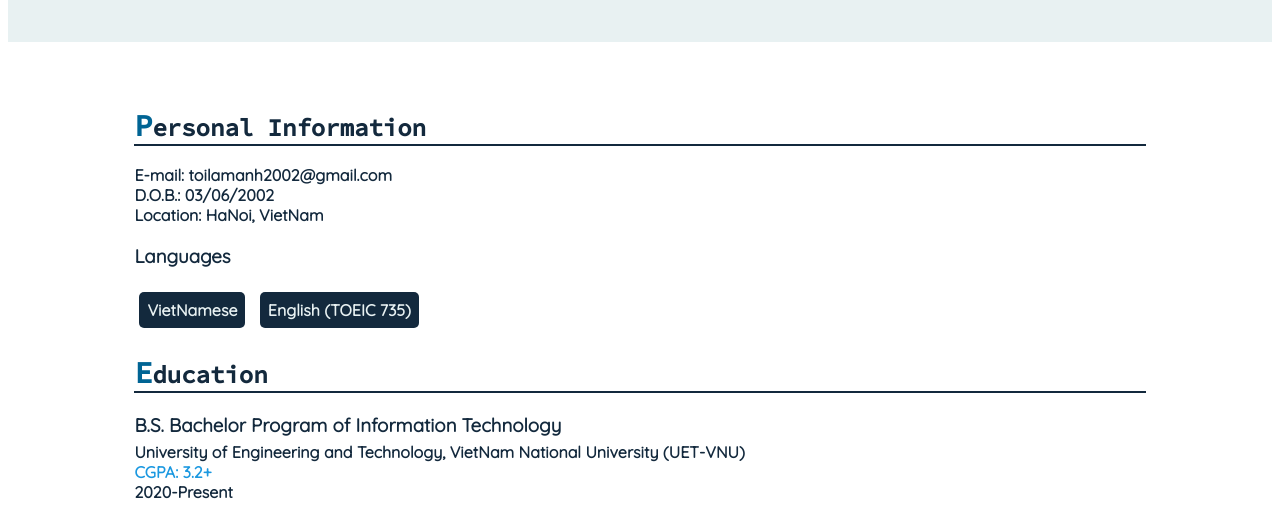
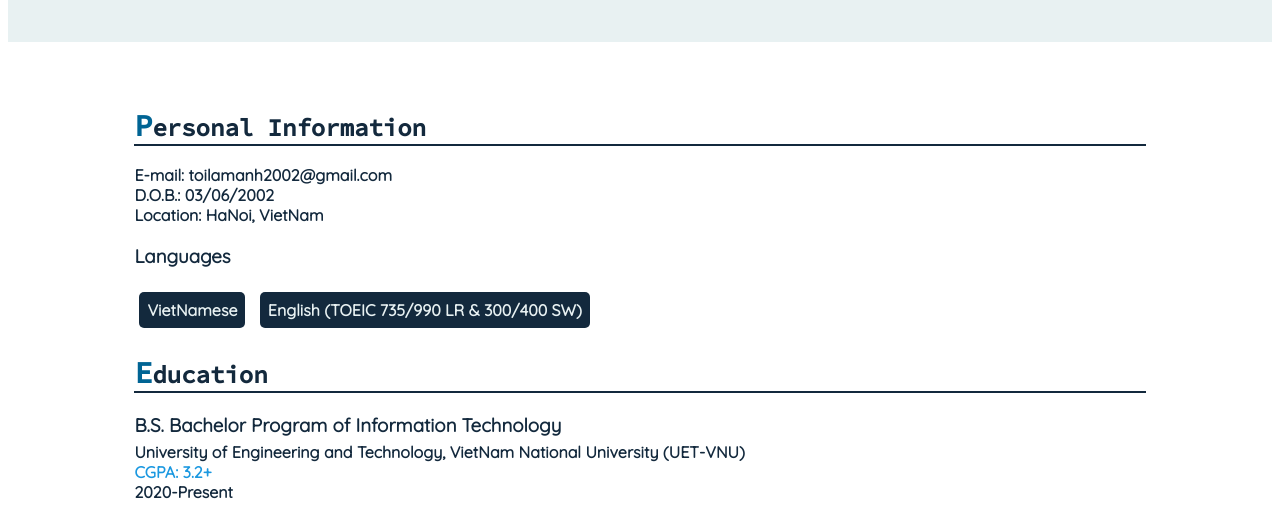
Before and after one commit to duymanh3602/Sites, a plain HTML site: page index.html in a window 1280 px wide. Shown: the part 532-1051 px from the top of the page. Drawn offline with Linux system fonts and the light colour scheme; a web font is replaced by a local one.

Commit message:
docs: update index.html

```diff
--- a/index.html
+++ b/index.html
@@ -53,7 +53,7 @@
             <h3>Languages</h3>
             <ul>
                 <li class="pri-tag">VietNamese</li>
-                <li class="pri-tag-en">English (TOEIC 735)
+                <li class="pri-tag-en">English (TOEIC 735/990 LR & 300/400 SW)
                     <!-- <span><img src="assets/toeic.jpg" alt="image" height="300" /></span> -->
                 </li>
             </ul>
```
